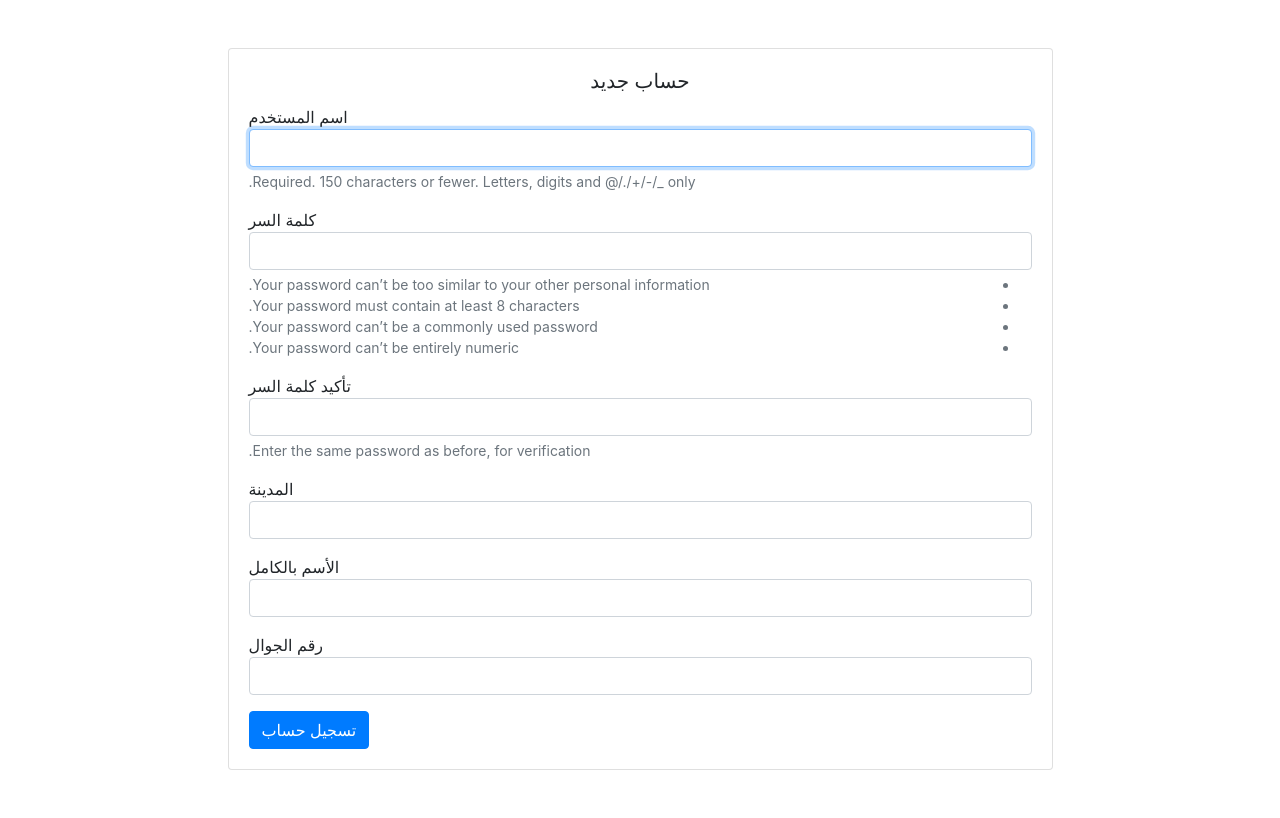
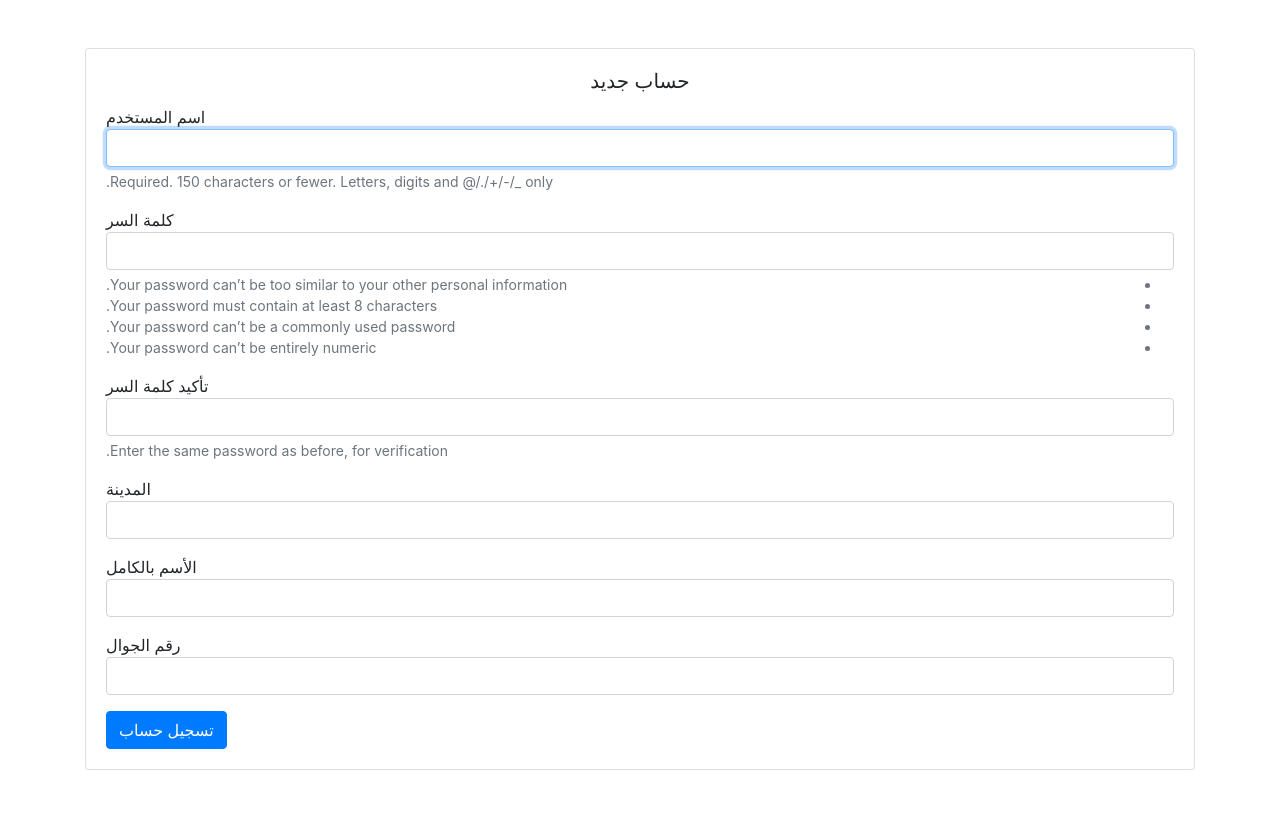
Before and after one commit to Muhammadreda264/hidelivery, a Django app: page /driver/signup/ in a window 1280 px wide. Shown: the part 56-874 px from the top of the page. Run offline with Django 3.2, Linux system fonts and the light colour scheme; some libraries are stand-ins or nearby versions.

Commit message:
Update driver_sign_up.html

```diff
--- a/delivery/templates/driver_sign_up.html
+++ b/delivery/templates/driver_sign_up.html
@@ -1,16 +1,6 @@
-<!DOCTYPE html>
-<html dir="rtl" lang="ar">
-<head>
-    <meta charset="UTF-8">
-<title>Hi driver</title>
-    <link rel="apple-touch-icon" sizes="180x180" href="https://gcem.sa/resources/assets/site/images/favicons/apple-touch-icon.png">
-    <link rel="icon" type="image/png" sizes="32x32" href="https://gcem.sa/resources/assets/site/images/color.png">
-    <link rel="icon" type="image/png" sizes="16x16" href="https://gcem.sa/resources/assets/site/images/color.png">
+{% extends "base.html" %}
 
-
-<link rel="stylesheet" href="https://cdn.rtlcss.com/bootstrap/v4.1.3/css/bootstrap.min.css" integrity="sha384-Jt6Tol1A2P9JBesGeCxNrxkmRFSjWCBW1Af7CSQSKsfMVQCqnUVWhZzG0puJMCK6" crossorigin="anonymous">
-</head>
-<body>
+{% block content %}
 {% load widget_tweaks %}
 {% if form.errors %}
 <p>Your username and password didn't match. Please try again.</p>
@@ -31,7 +21,7 @@
 </nav>
 <div class="container">
     <div class="row">
-      <div class="col-lg-9 col-md-9 col-lg-9 col-12 mx-auto">
+      <div class="col-lg-12 col-lg-12 col-lg-12 col-12 mx-auto">
         <div class="card card-signin my-5">
           <div class="card-body">
             <h5 class="card-title text-center">حساب جديد</h5>
@@ -54,4 +44,4 @@
       </div>
     </div>
   </div>
-</body>
+{% endblock %}
```
